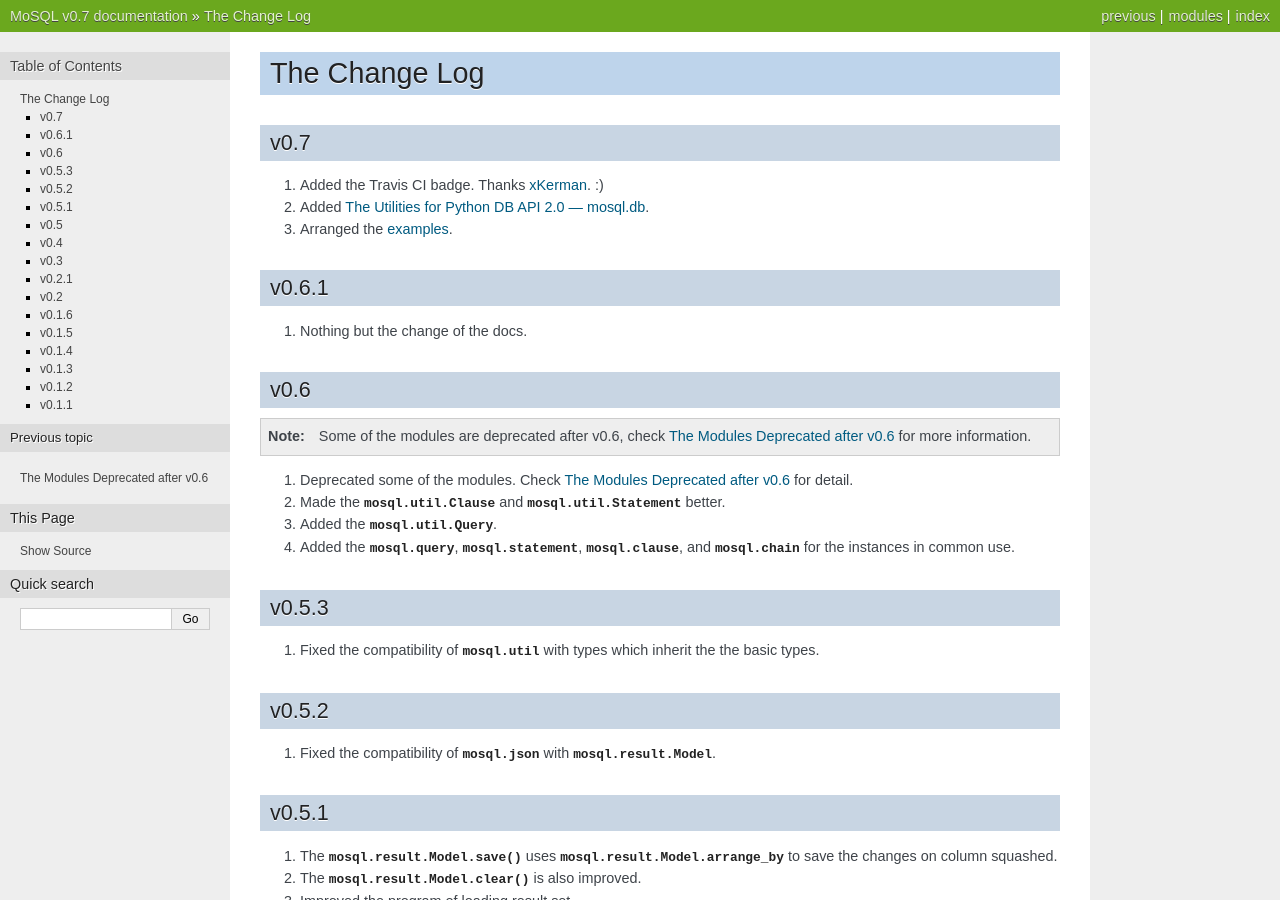
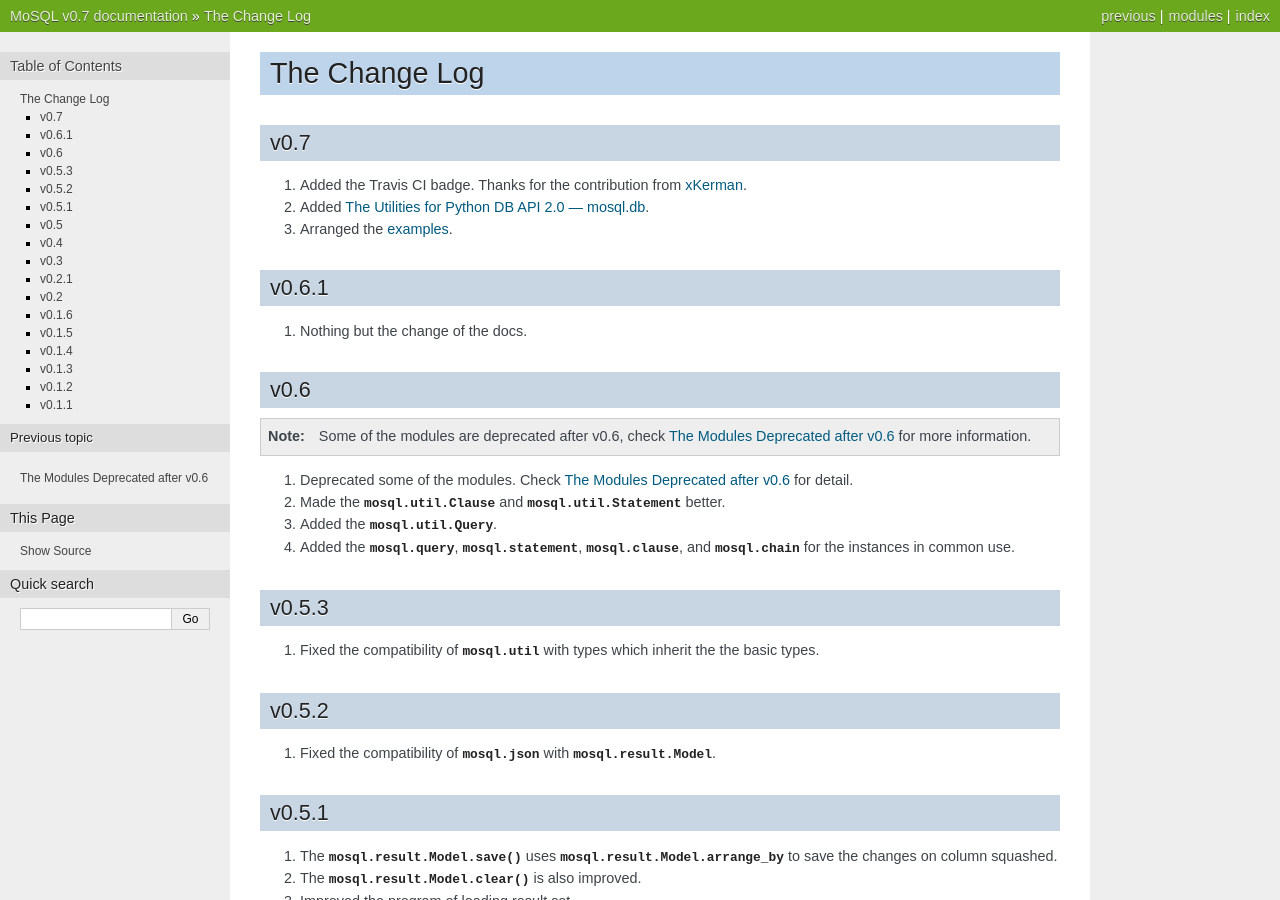
Before and after one commit to moskytw/mosql, a Sphinx documentation site: the page built from docs/changes.rst, in a window 1280 px wide and 900 px high. Built offline with Sphinx 7.4.7, drawn with Linux system fonts in a browser that asks for light colours.

Commit message:
reworded

```diff
--- a/docs/changes.rst
+++ b/docs/changes.rst
@@ -4,8 +4,8 @@ The Change Log
 v0.7
 ----
 
-1. Added the Travis CI badge. Thanks `xKerman
-   <https://github.com/moskytw/mosql/pull/7>`_. :)
+1. Added the Travis CI badge. Thanks for the contribution from `xKerman
+   <https://github.com/moskytw/mosql/pull/7>`_.
 2. Added :doc:`/db`.
 3. Arranged the `examples
    <https://github.com/moskytw/mosql/tree/dev/examples>`_.
```
